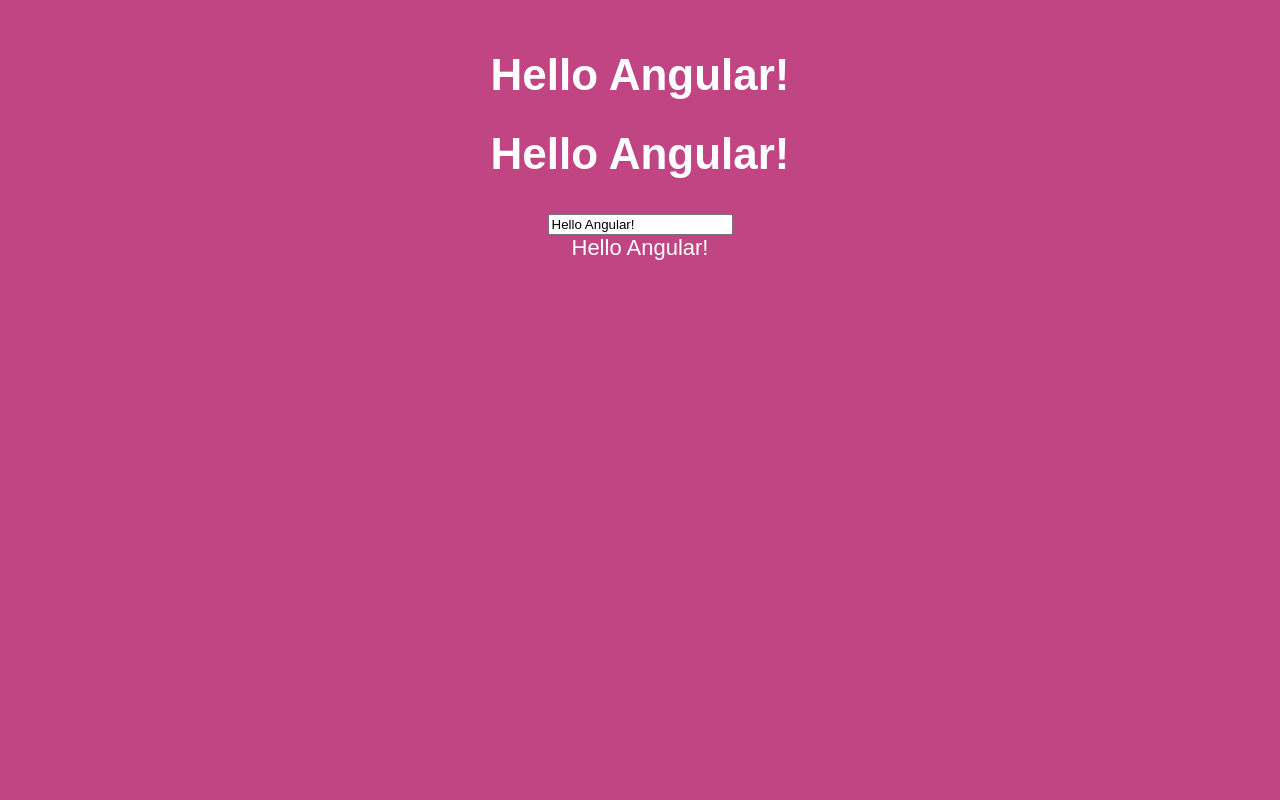
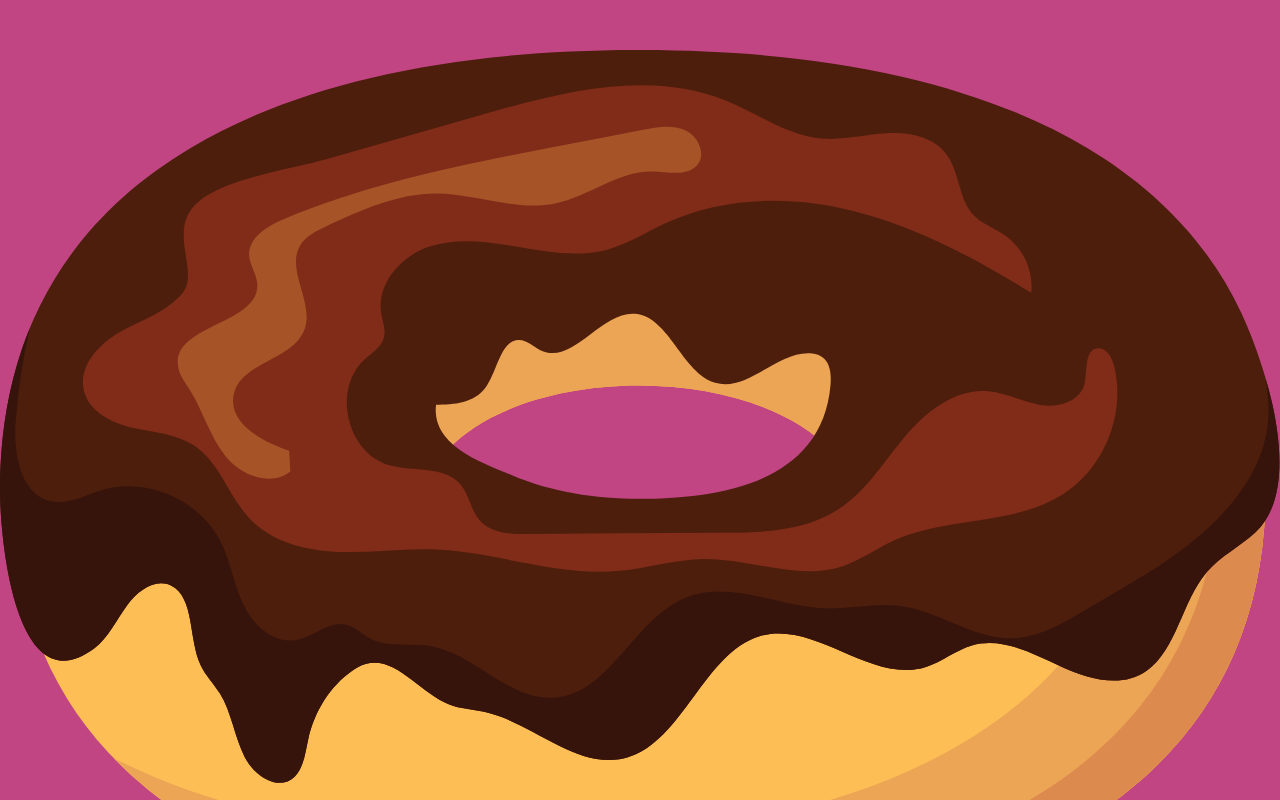
Before and after one commit to santosandressa/angularbasics, an Angular app: page / in a window 1280 px wide. Shown: the top 800 px of the page. Built offline with nearby package versions, Linux system fonts and the light colour scheme; a web font is replaced by a local one.

Commit message:
smart container, dumb component, Input decorator

```diff
--- /dev/null
+++ b/src/app/admin/components/donut-card/donut-card.component.ts
@@ -0,0 +1,29 @@
+import { Donut } from './../../models/donut.model';
+import { Component, Input } from '@angular/core';
+
+@Component({
+  selector: 'app-donut-card',
+  template: `
+  <div>
+      <div class="donut-card">
+        <img
+          src="/assets/img/{{ donut.icon }}.svg"
+          alt="donut.name"
+          class="donut-icon-card"
+        />
+        <div>
+          <p class="donut-card-name">{{ donut.name }}</p>
+          <p class="donut-card-price">{{ donut.price }}</p>
+        </div>
+      </div>
+    </div>
+  `,
+  styles: [
+  ]
+})
+export class DonutCardComponent {
+
+  @Input() donut!: Donut;
+
+  constructor(){}
+}
--- /dev/null
+++ b/src/app/admin/containers/donut-list/donut-list.component.ts
@@ -0,0 +1,43 @@
+import { Donut } from './../../models/donut.model';
+import { Component, OnInit } from '@angular/core';
+
+@Component({
+  selector: 'app-donut-list',
+  template: `
+  <div>
+    <app-donut-card [donut]="donuts[0]"></app-donut-card>
+  </div>
+  `,
+  styles: [],
+})
+export class DonutListComponent implements OnInit {
+  donuts!: Donut[];
+
+  constructor() {}
+
+  ngOnInit(): void {
+    this.donuts = [
+      {
+        id: 'y8aDc',
+        name: 'Just chocolate donut',
+        icon: 'just-chocolate',
+        price: 119,
+        description: 'For the pure chocoholic.',
+      },
+      {
+        id: 'y7aTg',
+        name: 'Glazed Fugde',
+        icon: 'glazed-fudge',
+        price: 129,
+        description: 'Sticky perfection.',
+      },
+      {
+        id: 'y5AHj',
+        name: 'Caramel Swirl',
+        icon: 'caramel-swirl',
+        price: 119,
+        description: 'Chocolate drizzled with caramel.',
+      },
+    ];
+  }
+}
--- a/src/app/app.component.ts
+++ b/src/app/app.component.ts
@@ -3,11 +3,7 @@ import { Component, OnInit } from '@angular/core';
 @Component({
   selector: 'app-root',
   template: ` <div class="app">
-    <h1 (click)="handleClick()">{{ message }}</h1>
-    <h1 [innerText]="message.length ? message : 'Nothing here' "></h1>
-    <h1>{{ newMessage }}</h1>
-    <input [value]="message" (input)="handleInput($event)" #messageInput>
-    <p> {{ messageInput.value }}</p>
+    <app-donut-list></app-donut-list>
   </div> `,
   styles: [
     `
--- a/src/app/app.module.ts
+++ b/src/app/app.module.ts
@@ -1,3 +1,4 @@
+import { AdminModule } from './admin/admin.module';
 import { NgModule } from '@angular/core';
 import { BrowserModule } from '@angular/platform-browser';
 
@@ -5,7 +6,7 @@ import { AppComponent } from './app.component';
 
 @NgModule({
   declarations: [AppComponent],
-  imports: [BrowserModule],
+  imports: [BrowserModule, AdminModule],
   bootstrap: [AppComponent],
 })
 export class AppModule {}
```
Also changed, not shown: src/app/admin/admin.module.ts (added, +20 -0 lines), src/app/admin/models/donut.model.ts (added, +7 -0 lines).
